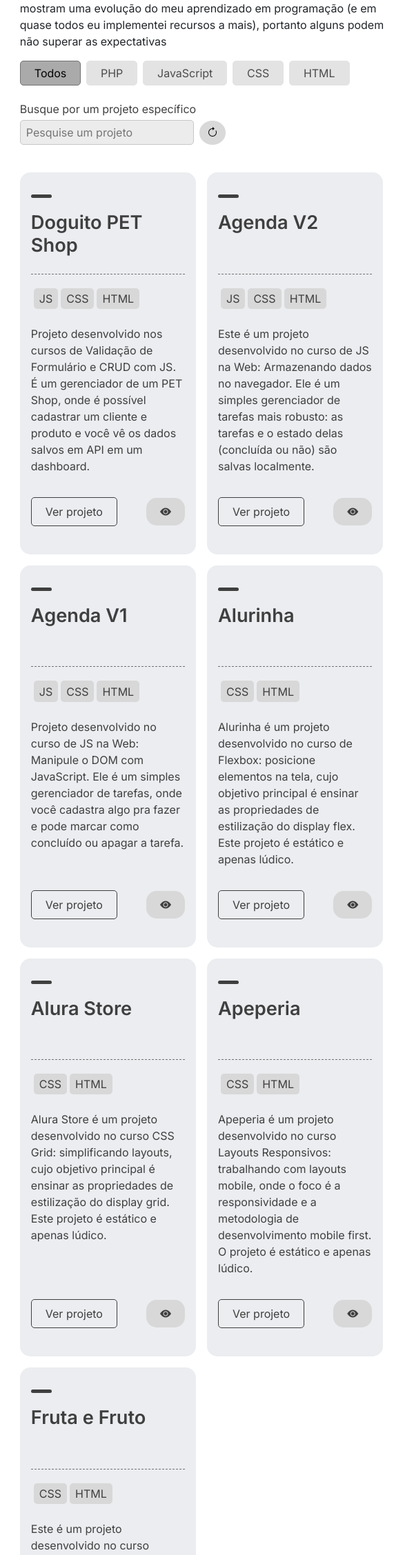
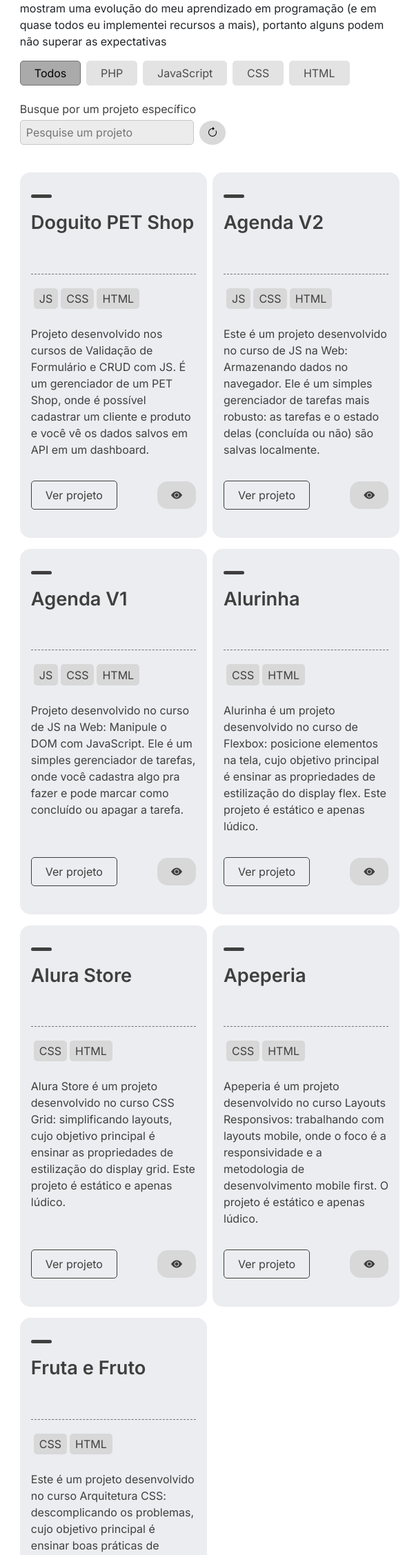
Before and after one commit to gabriersdev/portfolio-br, a PHP site: page /projetos/cursos-alura/index.html in a window 600 px wide. Shown: the part 941-3196 px from the top of the page at 69% size. Run offline with PHP 8.4, Linux system fonts and the light colour scheme.

Commit message:
Corrigindo bugs de apresentação dos cards de projetos das páginas auxiliares

```diff
--- a/assets/css/paginas-auxiliares/card-pg-auxiliar-projeto.css
+++ b/assets/css/paginas-auxiliares/card-pg-auxiliar-projeto.css
@@ -1,7 +1,7 @@
 .card-pg-auxiliar-projeto{
   display: grid;
   grid-template-rows: 5px calc(2.5rem + 1.7rem * 2 + 1rem) auto calc(2.75rem + 1rem);
-  width: 400px;
+  min-width: 400px;
 
   padding: 2rem 1rem;
 
@@ -68,7 +68,7 @@
 
   white-space: normal;
 
-  max-width: 368px;
+  max-width: auto;
 
   margin-top: 1.5rem;
   margin-bottom: 1.5rem;
@@ -126,8 +126,12 @@
   cursor: pointer;
 }
 
+.card-pg-auxiliar-projeto__rodape__botao-preview span{
+  display: none;
+}
+
 .card-pg-auxiliar-projeto__rodape__botao-preview i{
-  margin-left: 0.5rem;
+  margin-left: 0rem;
 }
 
 .card-pg-auxiliar-projeto__rodape__botao-preview:hover,
@@ -155,12 +159,24 @@
     max-width: calc(100% - 1rem);
   }
 
+  .card-pg-auxiliar-projeto:nth-child(odd){
+    margin-right: 0.5rem;
+  }
+
+  .card-pg-auxiliar-projeto:nth-child(even){
+    margin-left: 0.5rem;
+  }
+
   .card-pg-auxiliar-projeto__corpo__descricao{
     display: block;
   }
 }
 
 @media screen and (max-width: 767px) {
+  .card-pg-auxiliar-projeto{
+    min-width: 100%;
+  }
+
   .card-pg-auxiliar-projeto__rodape__botao-preview span{
     display: none;
   }
```
